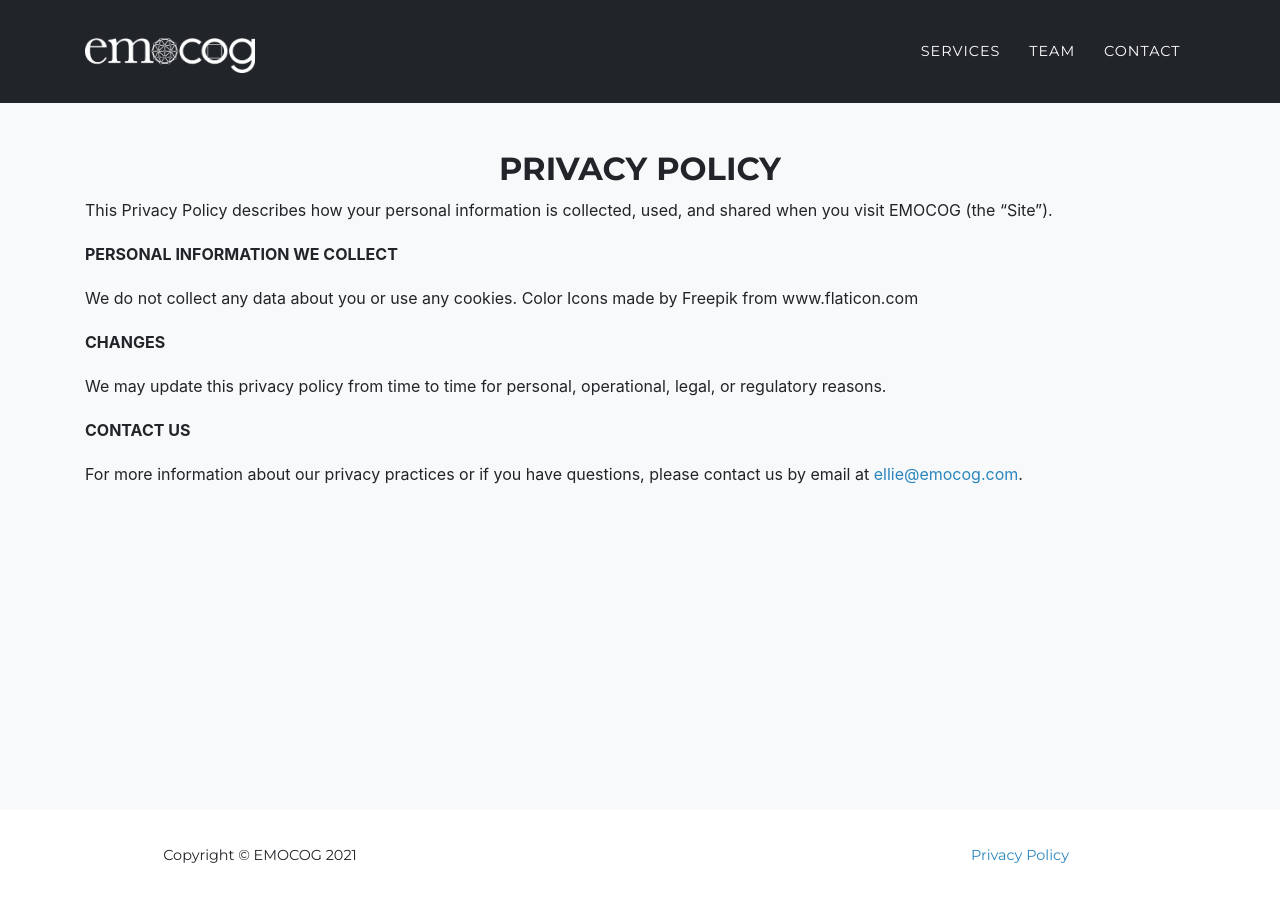
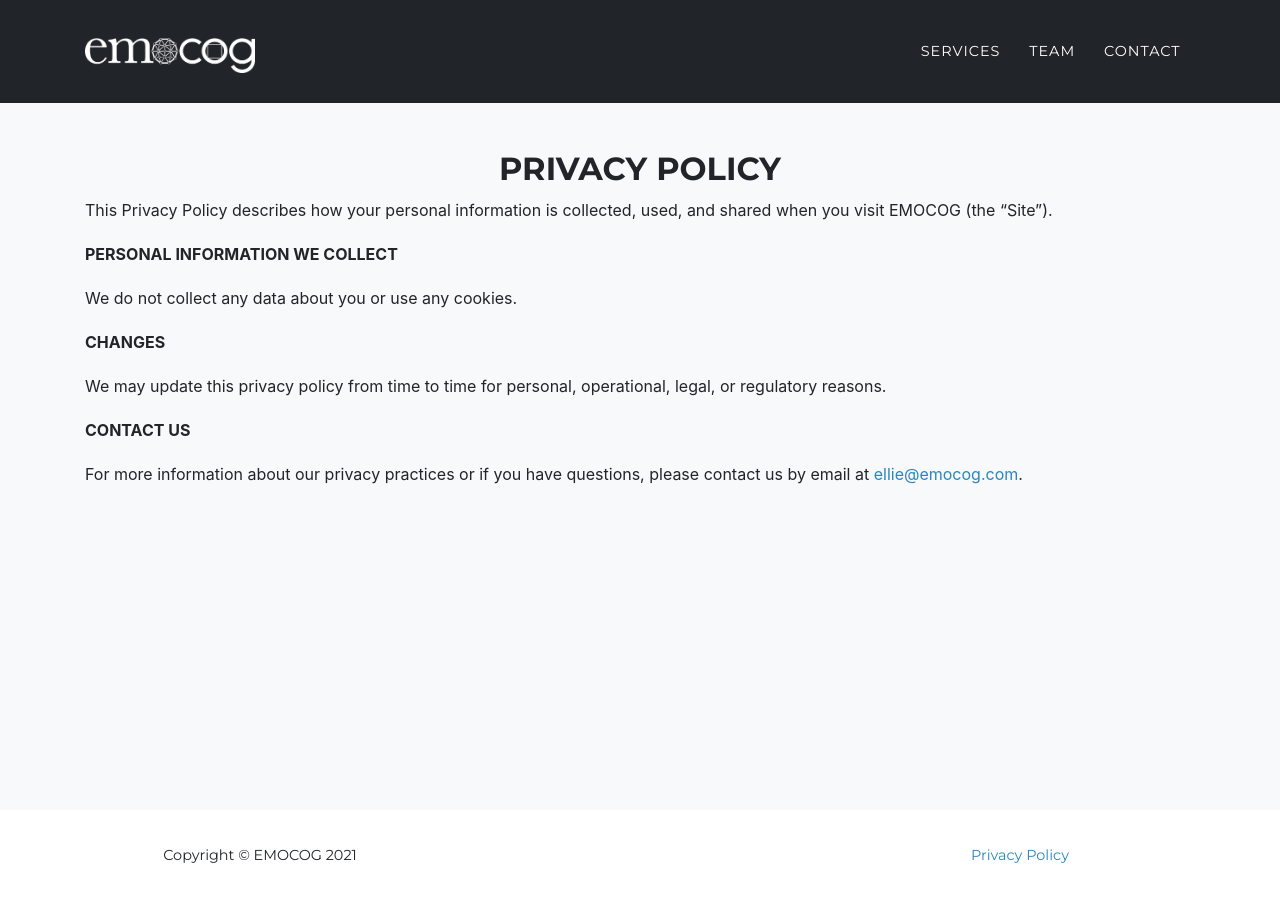
Before and after one commit to emocog/emocog.github.io, a Jekyll site: the page built from legal.md, in a window 1280 px wide. Built offline with Jekyll 4.4.1, drawn with Linux system fonts in a browser that asks for light colours; some web fonts are replaced.

Commit message:
back to 2.0

```diff
--- a/_includes/services.html
+++ b/_includes/services.html
@@ -27,7 +27,7 @@
 
       <div class="row">
         <div class="col-lg-12 text-center">
-          <img style="margin-bottom:50px; margin-top:50px; width:100%;" src= "\assets\img\service\system-ver2-sharp.png">
+          <img style="margin-bottom:50px; margin-top:50px; width:100%;" src= "\assets\img\service\system1000.png">
         </div>
       </div>
 
--- a/_layouts/home.html
+++ b/_layouts/home.html
@@ -4,7 +4,6 @@
 {% include navheader.html %}
 
 {% include services.html %}
-{% include services-DT.html %}
 {% include team.html %}
 {% include clients.html %}
 {% include contact.html %}
--- a/_sass/layout/_team.scss
+++ b/_sass/layout/_team.scss
@@ -3,10 +3,8 @@
   margin-bottom: 50px;
   text-align: center;
   img {
-    max-width:225px;
-    max-height:225px;
-    width: 100%;
-    height: 100%;
+    width: 225px;
+    height: 225px;
     border: 7px solid fade-out($black, 0.9);
   }
   h4 {
--- a/legal.md
+++ b/legal.md
@@ -26,8 +26,6 @@
 {% else %}
 
 We do not collect any data about you or use any cookies.
-Color Icons made by Freepik from www.flaticon.com
-
 
 {% endif %}
 
```
Also changed, not shown: _data/sitetext.yml (+11 -30 lines), assets/img/service/system-ver2-sharp.png (deleted), assets/img/service/system-ver2.png (deleted), assets/img/service/system.png (added), assets/img/team/benji2.jpg.
